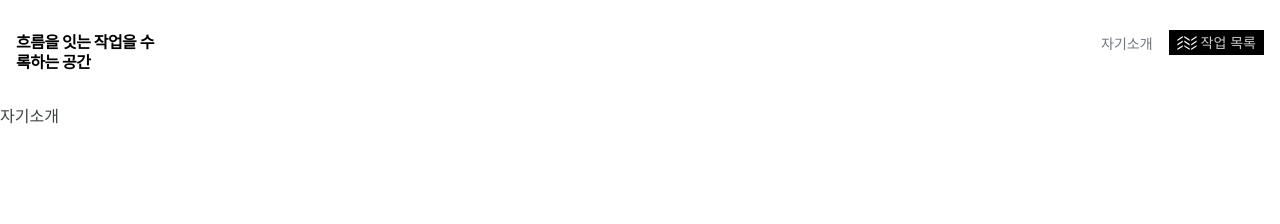
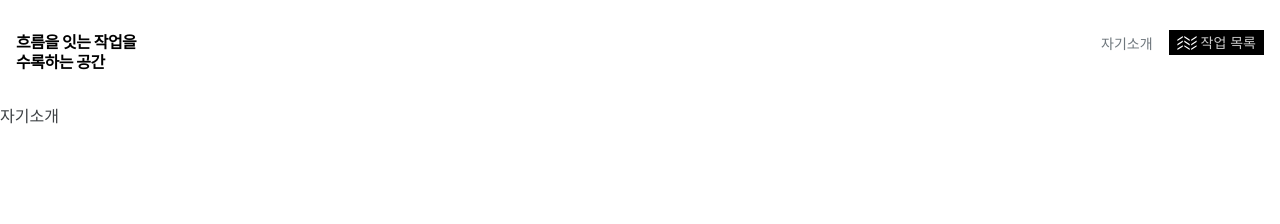
Before and after one commit to ridiahn/portfolio, a Jekyll site: the page built from _pages/about.md, in a window 1280 px wide. Shown: the top 224 px of the page. Built offline with Jekyll 4.4.1, drawn with Linux system fonts in a browser that asks for light colours; cached includes are drawn as plain includes; some web fonts are replaced; our own code applies the rules of GitHub Pages for plain Markdown files.

Commit message:
링크 줄 바꿈 단위 설정

```diff
--- a/_sass/minimal-mistakes/_base.scss
+++ b/_sass/minimal-mistakes/_base.scss
@@ -138,6 +138,9 @@ blockquote {
 /* links */
 
 a {
+  word-break: keep-all;
+  word-wrap: break-word;
+
   &:focus {
     @extend %tab-focus;
   }
```
